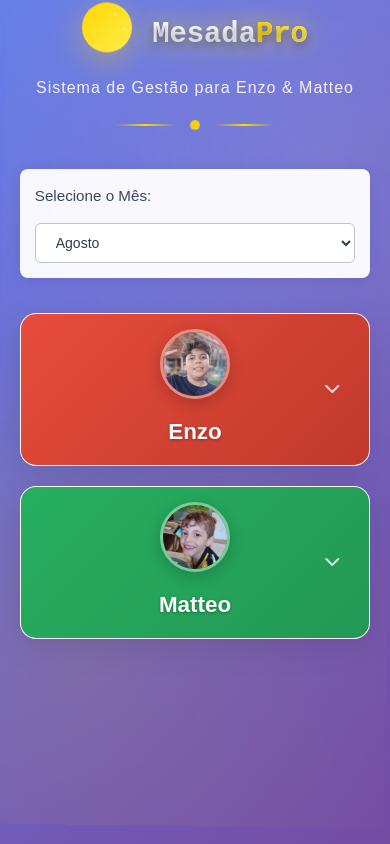
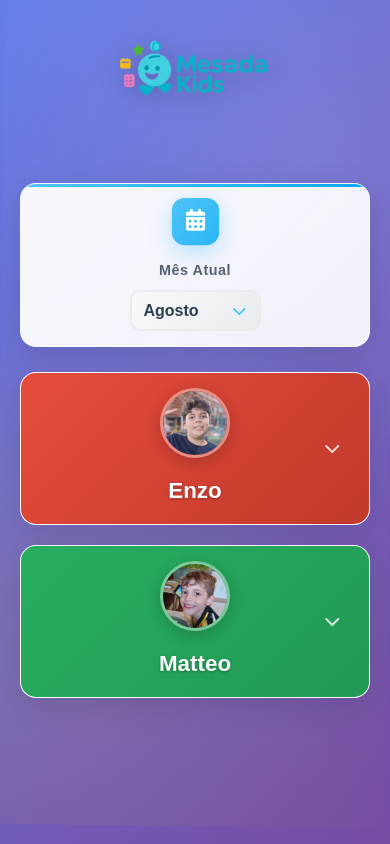
Before and after one commit to Ewertonalex/Contador_de_Mesada, a plain HTML site: page index.html in a window 390 px wide. Drawn offline with Linux system fonts and the light colour scheme.

Commit message:
🎨 Nova identidade visual MesadaKids
- Implementada logo profissional 'MesadaKids com Texto'
- Removido texto duplicado do título
- Removida decoração do header para design mais limpo
- Logo aumentada para melhor presença visual (350px desktop)
- Header minimalista focado na marca
- Responsividade mantida para todos os dispositivos

```diff
--- a/index.html
+++ b/index.html
@@ -3,7 +3,7 @@
 <head>
     <meta charset="UTF-8">
     <meta name="viewport" content="width=device-width, initial-scale=1.0">
-    <title>Contador de Mesada - Enzo & Matteo</title>
+    <title>MesadaKids - Contador de Mesada</title>
     <link rel="stylesheet" href="styles.css">
     <link href="https://fonts.googleapis.com/css2?family=Nunito:wght@400;600;700&display=swap" rel="stylesheet">
     <link rel="stylesheet" href="https://cdnjs.cloudflare.com/ajax/libs/font-awesome/6.0.0/css/all.min.css">
@@ -12,24 +12,20 @@
     <div class="container">
         <header class="header">
             <div class="logo-container">
-                <div class="logo-icon">
-                    <i class="fas fa-coins"></i>
-                    <div class="coin-sparkle"></div>
-                    <div class="coin-sparkle"></div>
-                    <div class="coin-sparkle"></div>
+                <div class="professional-logo">
+                    <img src="imagens/logo imagens/Logo MesadaKids com Texto.png" alt="MesadaKids Logo" class="logo-image">
                 </div>
-                <h1 class="main-title">Mesada<span class="highlight">Pro</span></h1>
-            </div>
-            <p class="subtitle">Sistema de Gestão para Enzo & Matteo</p>
-            <div class="header-decoration">
-                <div class="decoration-line"></div>
-                <div class="decoration-dot"></div>
-                <div class="decoration-line"></div>
             </div>
         </header>
 
         <div class="month-selector">
-            <label for="monthSelect">Selecione o Mês:</label>
+            <div class="month-selector-header">
+                <div class="calendar-icon">
+                    <i class="fas fa-calendar-alt"></i>
+                </div>
+                <div class="month-info">
+                    <span class="month-label">Mês Atual</span>
+                    <div class="month-dropdown">
                         <select id="monthSelect">
                             <option value="1">Janeiro</option>
                             <option value="2">Fevereiro</option>
@@ -44,7 +40,10 @@
                             <option value="11">Novembro</option>
                             <option value="12">Dezembro</option>
                         </select>
-
+                        <i class="fas fa-chevron-down dropdown-arrow"></i>
+                    </div>
+                </div>
+            </div>
         </div>
 
         <div class="kids-container">
--- a/styles.css
+++ b/styles.css
@@ -49,76 +49,32 @@ body::before {
     display: flex;
     align-items: center;
     justify-content: center;
-    gap: 20px;
-    margin-bottom: 15px;
+    margin-bottom: 20px;
 }
 
-.logo-icon {
+.professional-logo {
     position: relative;
-    width: 80px;
-    height: 80px;
-    background: linear-gradient(135deg, #ffd700, #ffed4e);
-    border-radius: 50%;
     display: flex;
     align-items: center;
     justify-content: center;
-    box-shadow: 0 8px 32px rgba(255, 215, 0, 0.4);
     animation: logoFloat 3s ease-in-out infinite;
 }
 
-.logo-icon i {
-    font-size: 2.5rem;
-    color: #8b4513;
-    animation: coinSpin 4s linear infinite;
+.logo-image {
+    width: 350px;
+    height: auto;
+    max-height: 350px;
+    object-fit: contain;
+    filter: drop-shadow(0 4px 12px rgba(0, 0, 0, 0.2));
+    transition: all 0.3s ease;
 }
 
-.coin-sparkle {
-    position: absolute;
-    width: 4px;
-    height: 4px;
-    background: #fff;
-    border-radius: 50%;
-    animation: sparkle 2s ease-in-out infinite;
+.logo-image:hover {
+    transform: scale(1.05);
+    filter: drop-shadow(0 6px 20px rgba(0, 0, 0, 0.3));
 }
 
-.coin-sparkle:nth-child(2) {
-    top: 10px;
-    right: 15px;
-    animation-delay: 0.5s;
-}
 
-.coin-sparkle:nth-child(3) {
-    bottom: 15px;
-    left: 10px;
-    animation-delay: 1s;
-}
-
-.coin-sparkle:nth-child(4) {
-    top: 50%;
-    right: 5px;
-    animation-delay: 1.5s;
-}
-
-.main-title {
-    font-family: 'Orbitron', monospace;
-    font-size: 3.5rem;
-    font-weight: 800;
-    margin: 0;
-    background: linear-gradient(135deg, #fff, #f0f8ff);
-    -webkit-background-clip: text;
-    -webkit-text-fill-color: transparent;
-    background-clip: text;
-    text-shadow: 0 4px 8px rgba(0,0,0,0.3);
-    animation: titleGlow 2s ease-in-out infinite alternate;
-}
-
-.highlight {
-    background: linear-gradient(135deg, #ffd700, #ffed4e);
-    -webkit-background-clip: text;
-    -webkit-text-fill-color: transparent;
-    background-clip: text;
-    font-weight: 900;
-}
 
 .header .subtitle {
     font-size: 1.2rem;
@@ -139,53 +95,127 @@ body::before {
 .decoration-line {
     width: 60px;
     height: 2px;
-    background: linear-gradient(90deg, transparent, #ffd700, transparent);
+    background: linear-gradient(90deg, transparent, #4FC3F7, transparent);
     animation: lineGlow 2s ease-in-out infinite;
 }
 
 .decoration-dot {
     width: 8px;
     height: 8px;
-    background: #ffd700;
+    background: #4FC3F7;
     border-radius: 50%;
     animation: dotPulse 1.5s ease-in-out infinite;
 }
 
 .month-selector {
-    background: rgba(255, 255, 255, 0.95);
-    padding: 18px 25px;
-    border-radius: 8px;
+    background: linear-gradient(135deg, rgba(255, 255, 255, 0.95), rgba(255, 255, 255, 0.9));
+    padding: 20px 30px;
+    border-radius: 16px;
     margin-bottom: 35px;
-    box-shadow: 0 2px 15px rgba(0,0,0,0.08);
+    box-shadow: 0 8px 32px rgba(0,0,0,0.12);
+    backdrop-filter: blur(15px);
+    border: 1px solid rgba(255, 255, 255, 0.3);
+    position: relative;
+    overflow: hidden;
+}
+
+.month-selector::before {
+    content: '';
+    position: absolute;
+    top: 0;
+    left: 0;
+    right: 0;
+    height: 3px;
+    background: linear-gradient(90deg, #4FC3F7, #29B6F6, #03A9F4);
+    animation: gradientShift 3s ease-in-out infinite;
+}
+
+.month-selector-header {
     display: flex;
     align-items: center;
     gap: 20px;
-    flex-wrap: wrap;
-    backdrop-filter: blur(10px);
 }
 
-.month-selector label {
-    font-weight: 500;
-    color: #34495e;
-    font-size: 0.95rem;
+.calendar-icon {
+    width: 50px;
+    height: 50px;
+    background: linear-gradient(135deg, #4FC3F7, #29B6F6);
+    border-radius: 12px;
+    display: flex;
+    align-items: center;
+    justify-content: center;
+    box-shadow: 0 4px 15px rgba(79, 195, 247, 0.3);
+    animation: iconPulse 2s ease-in-out infinite;
 }
 
-.month-selector select {
-    padding: 10px 16px;
-    border: 1px solid #bdc3c7;
-    border-radius: 6px;
-    font-size: 14px;
-    font-family: inherit;
-    background: white;
-    min-width: 140px;
-    color: #2c3e50;
-    transition: all 0.2s ease;
+.calendar-icon i {
+    font-size: 1.5rem;
+    color: white;
 }
 
-.month-selector select:focus {
+.month-info {
+    flex: 1;
+    display: flex;
+    flex-direction: column;
+    gap: 8px;
+}
+
+.month-label {
+    font-weight: 600;
+    color: #2c3e50;
+    font-size: 0.9rem;
+    opacity: 0.8;
+    letter-spacing: 0.5px;
+}
+
+.month-dropdown {
+    position: relative;
+    display: flex;
+    align-items: center;
+}
+
+.month-dropdown select {
+    appearance: none;
+    -webkit-appearance: none;
+    -moz-appearance: none;
+    background: linear-gradient(135deg, #f8f9fa, #e9ecef);
+    border: 2px solid #e9ecef;
+    border-radius: 10px;
+    padding: 12px 45px 12px 16px;
+    font-size: 1.1rem;
+    font-weight: 600;
+    color: #2c3e50;
+    min-width: 160px;
+    cursor: pointer;
+    transition: all 0.3s ease;
+    font-family: 'Poppins', sans-serif;
+}
+
+.month-dropdown select:hover {
+    border-color: #4FC3F7;
+    background: linear-gradient(135deg, #fff, #f8f9fa);
+    transform: translateY(-1px);
+    box-shadow: 0 4px 15px rgba(79, 195, 247, 0.2);
+}
+
+.month-dropdown select:focus {
     outline: none;
-    border-color: #3498db;
-    box-shadow: 0 0 0 3px rgba(52, 152, 219, 0.1);
+    border-color: #29B6F6;
+    background: white;
+    box-shadow: 0 0 0 4px rgba(79, 195, 247, 0.15);
+}
+
+.dropdown-arrow {
+    position: absolute;
+    right: 15px;
+    color: #4FC3F7;
+    font-size: 0.9rem;
+    pointer-events: none;
+    transition: transform 0.3s ease;
+}
+
+.month-dropdown:hover .dropdown-arrow {
+    transform: translateY(-2px);
 }
 
 .kids-container {
@@ -772,13 +802,9 @@ body::before {
         font-size: 2.2rem;
     }
 
-    .logo-icon {
-        width: 60px;
-        height: 60px;
-    }
-
-    .logo-icon i {
-        font-size: 2rem;
+    .logo-image {
+        width: 250px;
+        max-height: 250px;
     }
 
     .header .subtitle {
@@ -786,14 +812,31 @@ body::before {
     }
 
     .month-selector {
-        flex-direction: column;
-        align-items: stretch;
-        gap: 15px;
-        padding: 15px;
+        padding: 15px 20px;
+        margin-bottom: 25px;
     }
 
-    .month-selector select {
+    .month-selector-header {
+        flex-direction: column;
+        gap: 15px;
+        text-align: center;
+    }
+
+    .calendar-icon {
+        width: 45px;
+        height: 45px;
+        margin: 0 auto;
+    }
+
+    .calendar-icon i {
+        font-size: 1.3rem;
+    }
+
+    .month-dropdown select {
         width: 100%;
+        min-width: auto;
+        font-size: 1rem;
+        padding: 10px 35px 10px 12px;
     }
 
     .kids-container {
@@ -888,13 +931,9 @@ body::before {
         font-size: 1.8rem;
     }
 
-    .logo-icon {
-        width: 50px;
-        height: 50px;
-    }
-
-    .logo-icon i {
-        font-size: 1.5rem;
+    .logo-image {
+        width: 200px;
+        max-height: 200px;
     }
 
     .kid-card {
@@ -966,25 +1005,30 @@ body::before {
     }
 }
 
-/* Animações da Logomarca */
+/* Animações da Logo Profissional */
 @keyframes logoFloat {
     0%, 100% { transform: translateY(0px); }
-    50% { transform: translateY(-10px); }
+    50% { transform: translateY(-8px); }
 }
 
-@keyframes coinSpin {
-    0% { transform: rotateY(0deg); }
-    100% { transform: rotateY(360deg); }
+@keyframes familyTitleGlow {
+    0% { filter: drop-shadow(0 0 5px rgba(255, 107, 107, 0.5)); }
+    100% { filter: drop-shadow(0 0 20px rgba(255, 107, 107, 0.8)); }
 }
 
-@keyframes sparkle {
-    0%, 100% { opacity: 0; transform: scale(0); }
-    50% { opacity: 1; transform: scale(1.2); }
+@keyframes highlightPulse {
+    0%, 100% { transform: scale(1); }
+    50% { transform: scale(1.05); }
 }
 
-@keyframes titleGlow {
-    0% { filter: drop-shadow(0 0 5px rgba(255, 215, 0, 0.5)); }
-    100% { filter: drop-shadow(0 0 20px rgba(255, 215, 0, 0.8)); }
+@keyframes gradientShift {
+    0%, 100% { background-position: 0% 50%; }
+    50% { background-position: 100% 50%; }
+}
+
+@keyframes iconPulse {
+    0%, 100% { transform: scale(1); box-shadow: 0 4px 15px rgba(79, 195, 247, 0.3); }
+    50% { transform: scale(1.05); box-shadow: 0 6px 20px rgba(79, 195, 247, 0.4); }
 }
 
 @keyframes lineGlow {
```
Also changed, not shown: imagens/logo imagens/Logo Mascote Moeda-Cofrinho.png (added), imagens/logo imagens/Logo Mascote Simplificado.png (added), imagens/logo imagens/Logo MesadaKids com Moedas Caindo.png (added), imagens/logo imagens/Logo MesadaKids com Texto.png (added). Lines whose indentation alone changed are shown as unchanged.
